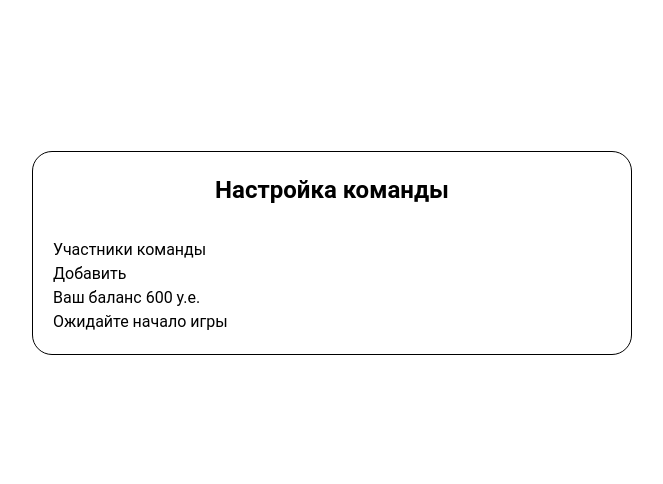
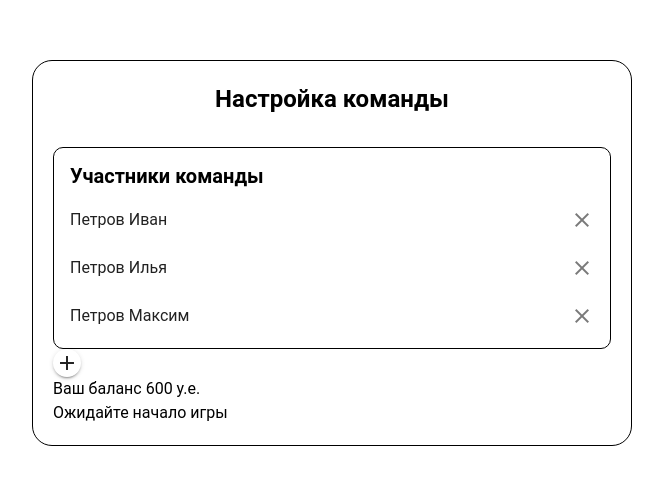
Before and after one commit to DDYunin/ui_game_carefully_startup, a Vue app: page /team in a window 1280 px wide. Shown: the part 162-646 px from the top of the page, without its empty margins (308-971 px from the left). Built offline with nearby package versions, Linux system fonts and the light colour scheme.

Commit message:
add icons

```diff
--- a/index.html
+++ b/index.html
@@ -3,11 +3,13 @@
   <head>
     <meta charset="UTF-8">
     <link rel="icon" href="/favicon.ico">
+    <link href="https://cdn.jsdelivr.net/npm/@mdi/font@5.x/css/materialdesignicons.min.css" rel="stylesheet">
     <meta name="viewport" content="width=device-width, initial-scale=1.0">
     <title>Vite App</title>
   </head>
   <body>
     <div id="app"></div>
+
     <script type="module" src="/src/main.js"></script>
   </body>
 </html>
--- a/src/views/LoginView.vue
+++ b/src/views/LoginView.vue
@@ -42,8 +42,16 @@ const createTeam = () => {
         </v-text-field>
       </div>
       <footer class="footer">
-        <button class="button" @click="createTeam">Создать команду</button>
-        <button class="button" @click="enterToGame">Войти</button>
+        <v-btn
+          @click="createTeam"
+        >
+          Создать команду
+        </v-btn>
+        <v-btn
+          @click="enterToGame"
+        >
+          Войти
+        </v-btn>
       </footer>
     </div>
   </div>
@@ -80,13 +88,5 @@ const createTeam = () => {
   display: flex;
   column-gap: 20px;
   justify-content: center;
-  padding-top: 20px;
-}
-
-.button {
-  padding: 10px 15px;
-  border: 1px solid black;
-  background: lightgreen;
-  cursor: pointer;
 }
 </style>
--- a/src/views/TeamView.vue
+++ b/src/views/TeamView.vue
@@ -1,5 +1,12 @@
 <script setup>
+import { ref } from 'vue';
 
+const items = ref(
+  [
+    { text: 'Петров Иван'},
+    { text: 'Петров Илья'},
+    { text: 'Петров Максим'},
+  ]);
 </script>
 
 <template>
@@ -7,9 +14,26 @@
     <div class="form">
       <header class="header">Настройка команды</header>
       <div>
-        <div>Участники команды</div>
-        <ul></ul>
-        <button>Добавить</button>
+        <v-list class="list">
+          <v-list-subheader class="list__title">Участники команды</v-list-subheader>
+
+          <v-list-item
+            v-for="(item, i) in items"
+            :key="i"
+            :value="item"
+            color="primary"
+          >
+          <template v-slot:append>
+            <v-icon icon="mdi-close"></v-icon>
+          </template>
+            {{ item.text }}
+          </v-list-item>
+        </v-list>
+        <v-btn
+          density="compact"
+          icon="mdi-plus"
+        >
+        </v-btn>
       </div>
       <footer>
         <p>Ваш баланс 600 у.е.</p>
@@ -39,4 +63,15 @@
   text-align: center;
   margin-bottom: 30px;
 }
+
+.list {
+  border: 1px solid black;
+  border-radius: 10px;
+}
+
+.list__title {
+  font-weight: bold;
+  color: black;
+  font-size: 20px;
+}
 </style>
```
